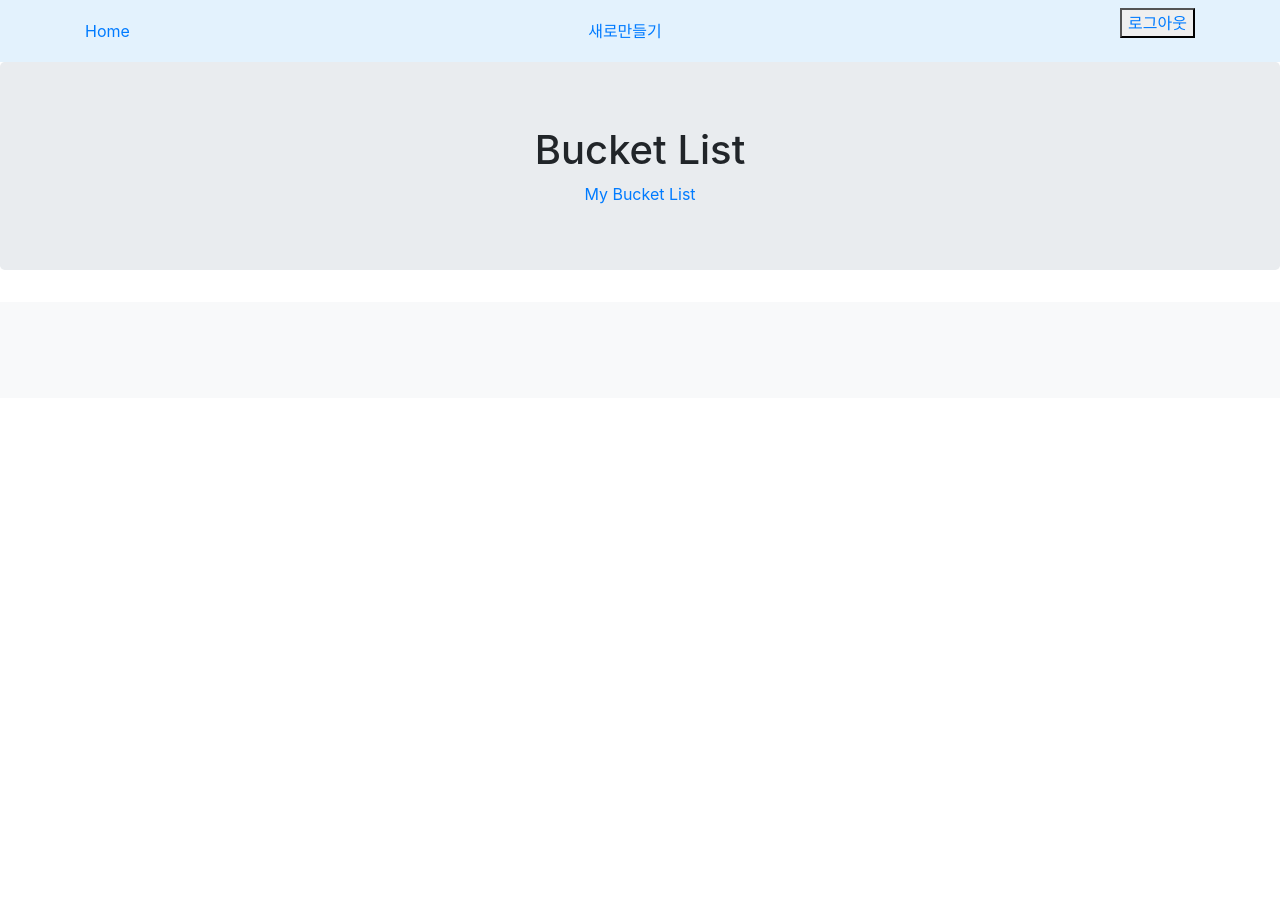
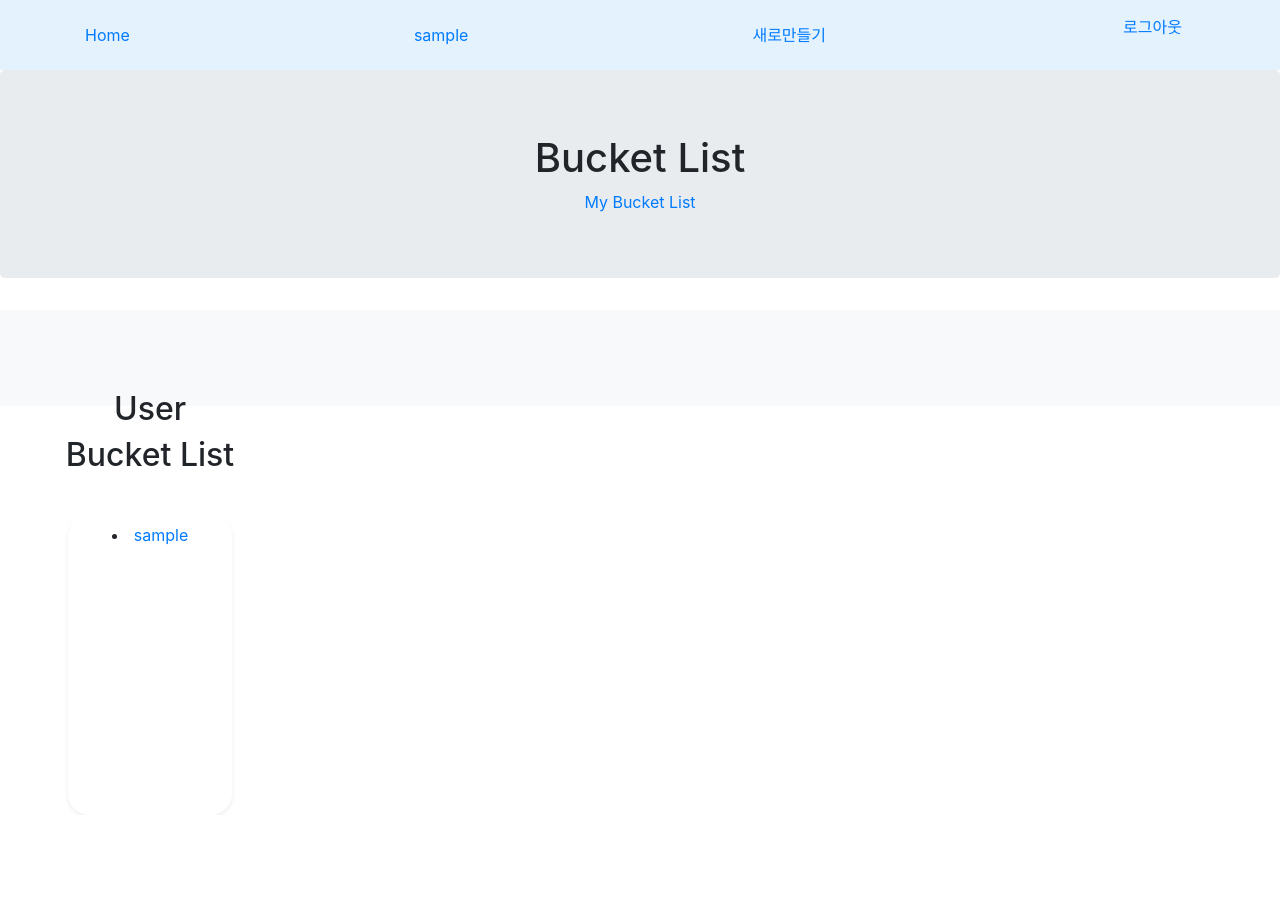
Before and after one commit to gihohoho/7team_project, a Django app: page /bucket/ in a window 1280 px wide. Before the commit the page ends 270 px from the top, so only its background shows below. Run offline with Django 4.2, Linux system fonts and the light colour scheme; the visitor is signed in with stand-in values (Sample User, id 1); data comes from the database, SQL or seed files in the repository; data that the repository does not hold is empty; some libraries are stand-ins or nearby versions.

Commit message:
left, right 추가

```diff
--- a/bucket/templates/bucket/bucket.html
+++ b/bucket/templates/bucket/bucket.html
@@ -10,6 +10,23 @@
       {%endif%}
     </div>
 </section>
+<div class="main">
+    <div class="left">
+        <div class="text-bg-dark me-md-3 pt-3 px-3 pt-md-5 px-md-5 text-center overflow-hidden">
+            <div class="my-3 py-3">
+            <h2 class="display-5">User</h2>
+            <h2 class="display-5"> Bucket List</h2>
+            </div>
+            <div class="bg-body-tertiary shadow-sm mx-auto" style="width: 80%; height: 300px; border-radius: 21px 21px 21px 21px;">
+                {% for name in users %}
+                    <li class="p-2">
+                        <a href="<int:user_id>">{{name.username}}</a>
+                    </li>
+                {%endfor%}
+            </div>
+        </div>
+    </div>
+    <div class="right">
         <div class="album py-5 bg-light">
             <div class="container">
                 <div class="row">
@@ -35,4 +52,13 @@
                 </div>
             </div>
         </div>
+    </div>
+</div>
 {% endblock %}
+<div class="text-bg-dark me-md-3 pt-3 px-3 pt-md-5 px-md-5 text-center overflow-hidden">
+    <div class="my-3 py-3">
+      <h2 class="display-5">Another headline</h2>
+      <p class="lead">And an even wittier subheading.</p>
+    </div>
+    <div class="bg-body-tertiary shadow-sm mx-auto" style="width: 80%; height: 300px; border-radius: 21px 21px 0 0;"></div>
+  </div>
--- a/teamproject/templates/base.html
+++ b/teamproject/templates/base.html
@@ -3,24 +3,47 @@
 {% bootstrap_javascript %}
 <!DOCTYPE html>
 <html lang="en">
+<head>
+    <meta charset="UTF-8">
+    <meta name="viewport" content="width=device-width, initial-scale=1.0">
+    <title>Bucket list</title>
+    <style>
+      .create{
+        width : 350px;
+        margin : auto;
+      }
 
-<head>
-  <meta charset="UTF-8">
-  <meta name="viewport" content="width=device-width, initial-scale=1.0">
-  <title>Bucket list</title>
+      .left{
+        float: left;
+        width : 300px;
+        height : 600px;
+        margin : auto;
+      }
+
+      .right{
+        width : 1300px;
+        margin : auto;
+      }
+
+      .main{
+        margin: 0px auto 0px auto;
+      }
+
+
+
+    </style>
 </head>
-
 <body>
   <nav class="navbar navbar-light" style="background-color: #e3f2fd;">
     <div class="container d-flex flex-column flex-md-row justify-content-between">
       <a class="py-2 d-none d-md-inline-block" href="/bucket">Home</a>
       {% if request.user.is_authenticated %}
+      <a class="py-2 d-none d-md-inline-block">{{user.username}}</a>
       <a class="py-2 d-none d-md-inline-block" href="/bucket/create/">새로만들기</a>
       <form action="/users/logout/" method="post">
         {% csrf_token %}
-        <button type="submit" name="logout" class="btn-link">로그아웃</button>
+        <button type="submit" class="btn btn-link">로그아웃</button>
       </form>
-
       {% else %}
       <a class="py-2 d-none d-md-inline-block" href="/users/login/">로그인</a>
       <a class="py-2 d-none d-md-inline-block" href="/users/signup/">회원가입</a>
@@ -30,5 +53,4 @@
   {% block content %}
   {% endblock %}
 </body>
-
 </html>
```
Also changed, not shown: bucket/templates/bucket/mypage.html (+21 -0 lines). Lines whose indentation alone changed are shown as unchanged.
